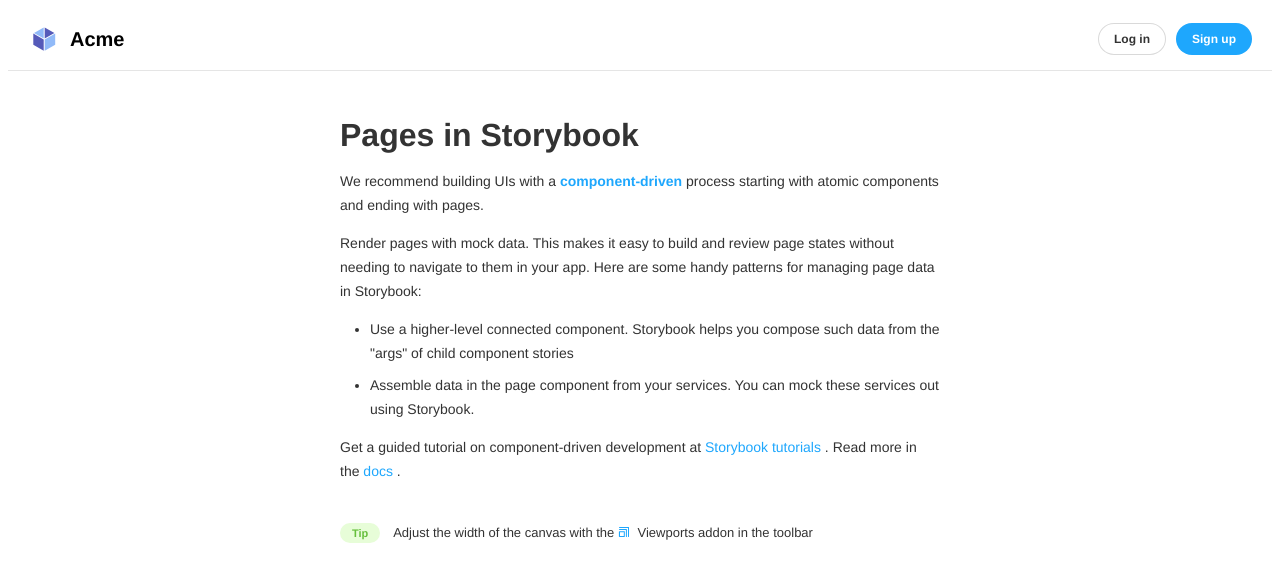
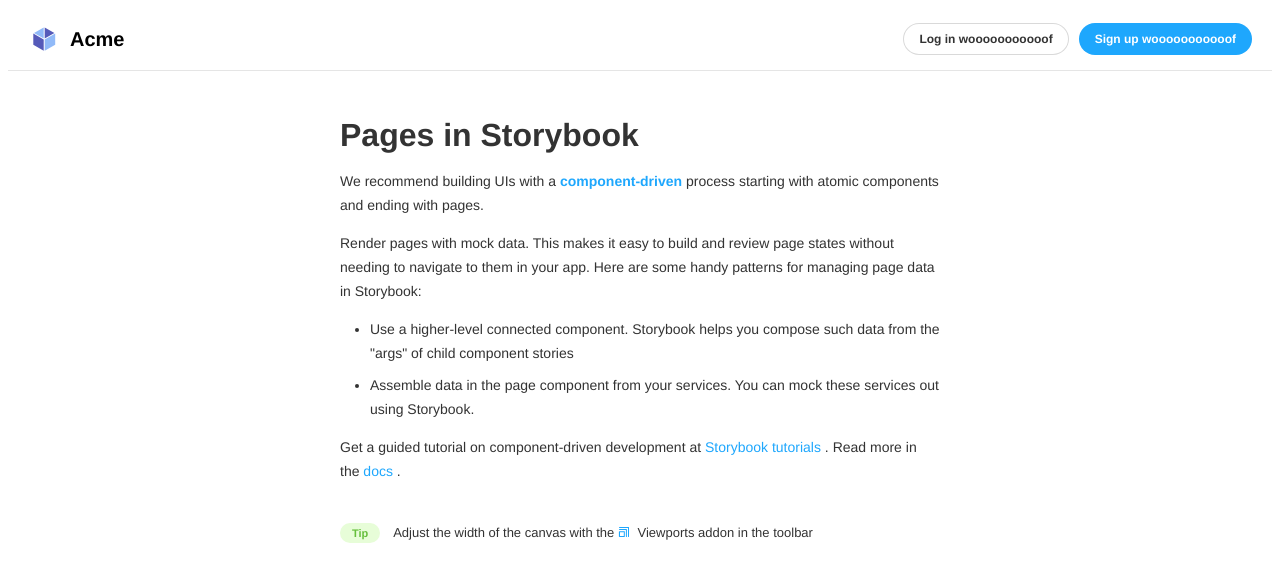
Before and after one commit to alysiadillon/chromatic-demo, a Vue app: page / in a window 1280 px wide. Shown: the top 582 px of the page. Built offline with nearby package versions, Linux system fonts and the light colour scheme.

Commit message:
adding woof back into button to test PR with github actions

```diff
--- a/src/components/Button.vue
+++ b/src/components/Button.vue
@@ -1,5 +1,5 @@
 <template>
-  <button type="button" :class="classes" @click="onClick" :style="style" :role="label">{{ label }}</button>
+  <button type="button" :class="classes" @click="onClick" :style="style" :role="label">{{ label }} wooooooooooof</button>
 </template>
 
 <script>
```
